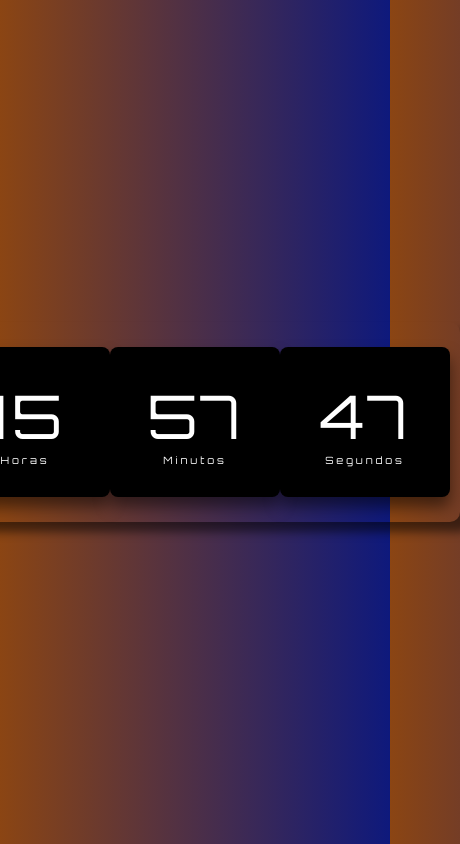
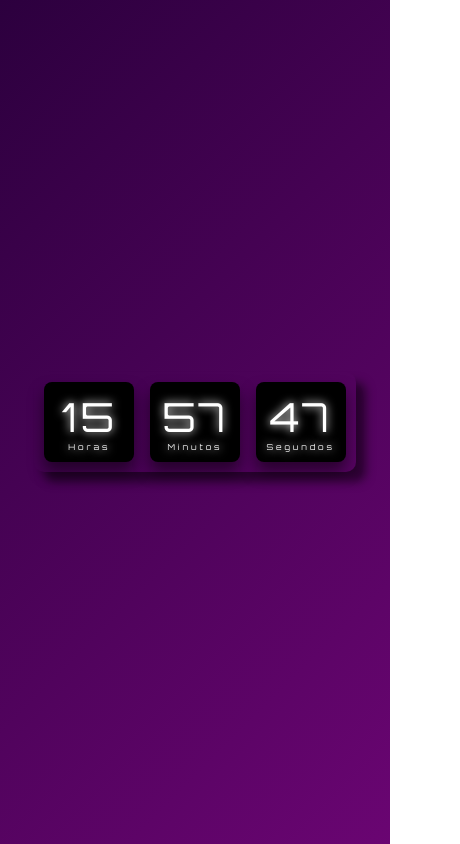
Before and after one commit to mateusmuniz-09/relogio_digital, a plain HTML site: page index.html in a window 390 px wide. Shown: the whole page, 460 px wide, since content can reach past the window. Drawn offline with Linux system fonts and the light colour scheme.

Commit message:
atuaização 1.1.1.2

```diff
--- a/assets/css/style.css
+++ b/assets/css/style.css
@@ -1,20 +1,21 @@
 @import url('https://fonts.googleapis.com/css2?family=Orbitron:wght@400..900&display=swap');
 
-*{
+* {
     padding: 0;
     margin: 0;
     box-sizing: border-box;
-    font-family: orbitron , sans-serif;
+    font-family: orbitron, sans-serif;
 }
 
-body{
-    background: linear-gradient(90deg, #8B4513, #0e197c);
+body {
+    background: linear-gradient(135deg, #2C003E, #6A0572);
     display: flex;
     justify-content: center;
     align-items: center;
     height: 100vh;
 }
-.relogio{
+
+.relogio {
     display: flex;
     background: transparent;
     justify-content: space-between;
@@ -22,17 +23,18 @@ body{
     padding: 10px;
     width: 550px;
     height: 200px;
-    box-shadow: 10px 10px 10px rgba(0,0,0,0.5);
+    box-shadow: 10px 10px 10px rgba(0, 0, 0, 0.5);
     border-radius: 10px;
 }
-.relogio div{
+
+.relogio div {
     background-color: #000000;
     width: 170px;
     height: 150px;
     display: flex;
     align-items: center;
     justify-content: center;
-box-shadow: 0px 10px 15px rgba(0,0,0,0.5);
+    box-shadow: 0px 10px 15px rgba(0, 0, 0, 0.5);
     flex-direction: column;
     letter-spacing: 3px;
     border-radius: 8px;
@@ -41,9 +43,39 @@ color: #ffff;
 
 
 }
-.relogio span{
+
+.relogio span {
     font-size: 60px;
+    text-shadow: 0px 0px 10px #fff;
 }
-.relogio span.tempo{
+
+.relogio span.tempo {
     font-size: 10px;
+    text-shadow: 0px 0px 10px #fff;
 }
+
+@media screen and (max-width: 544px) {
+
+    body {
+        padding: 10px 4%;
+    }
+
+    .relogio {
+        width: 90%;
+        height: 100px;
+        padding: 3%;
+    }
+
+    .relogio div {
+        width: 90px;
+        height: 80px;
+    }
+
+    .relogio span {
+        font-size: 40px;
+    }
+
+    .relogio span.tempo {
+        font-size: 8px;
+    }
+}
```
Lines whose indentation alone changed are shown as unchanged.
